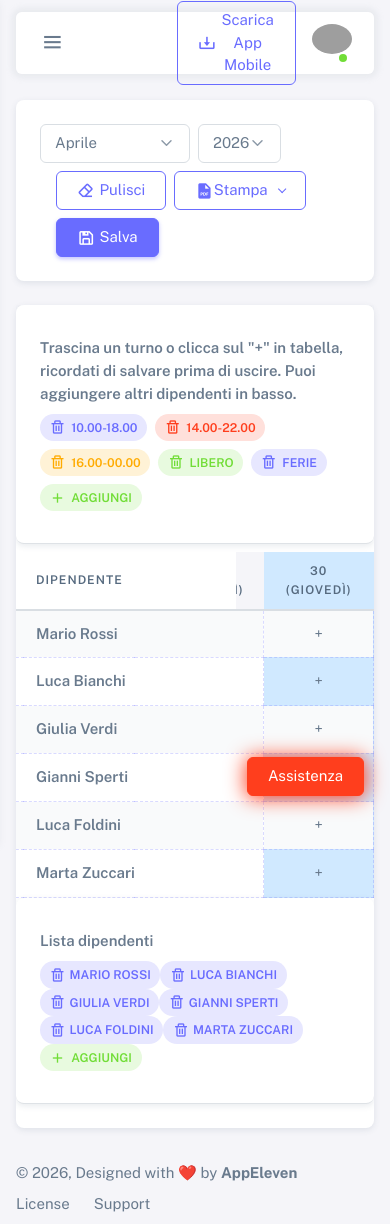
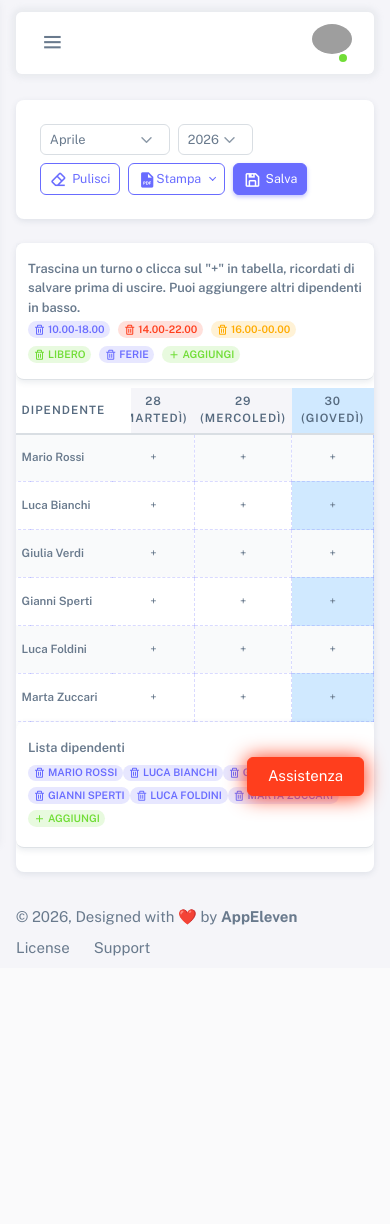
Before and after one commit to MauYellow/TeamTime, a Flask app: template templates/timeline.html in a window 390 px wide. After the commit the page ends 956 px from the top, so only its background shows below. Run offline with Flask 3, Linux system fonts and the light colour scheme; the template is opened without the code that fills it, so the values that code supplies are empty; some libraries are stand-ins or nearby versions; grey boxes are pictures that could not be loaded.

Commit message:
Fix mobile layout for timeline page
- Hide affiliate video and download button from navbar on mobile (d-none d-md-flex)
- Remove justify-content-between and ms-3 from toolbar so groups stack cleanly on small screens
- Add @media (max-width: 767.98px) rules: compact table cells, smaller shift badges, reduced card/button padding

Co-Authored-By: Claude Sonnet 4.6 <noreply@anthropic.com>

```diff
--- a/templates/timeline.html
+++ b/templates/timeline.html
@@ -124,6 +124,50 @@
             padding-bottom: 0.5rem;
             margin-bottom: 0.5rem;
             border-bottom: 1px solid #dee2e6;
+        }
+
+        /* ── Mobile responsive ── */
+        @media (max-width: 767.98px) {
+            /* Tabella: celle più compatte */
+            .table-turni th,
+            .table-turni td {
+                min-width: 82px !important;
+                font-size: 0.72rem;
+                padding: 0.3rem 0.35rem !important;
+            }
+            .table-turni th:first-child,
+            .table-turni td:first-child {
+                min-width: 115px !important;
+            }
+
+            /* Badge turni più piccoli */
+            .shift-badge {
+                font-size: 0.65rem !important;
+                padding: .15rem .35rem !important;
+                gap: .15rem !important;
+            }
+            .shift-badge .bx {
+                font-size: 0.75rem !important;
+            }
+
+            /* Card turni fissi: riduce padding */
+            .fixed-shifts-card .card-body {
+                padding: 0.5rem 0.75rem !important;
+            }
+            .fixed-shifts-card .mb-2.fw-semibold {
+                font-size: 0.8rem;
+                margin-bottom: 0.25rem !important;
+            }
+
+            /* Toolbar bottoni più compatti */
+            .turni-toolbar .btn {
+                font-size: 0.78rem;
+                padding: 0.3rem 0.55rem;
+            }
+            .turni-toolbar .form-select {
+                font-size: 0.8rem;
+                padding: 0.3rem 1.6rem 0.3rem 0.55rem;
+            }
         }
     </style>
 </head>
@@ -283,7 +327,7 @@
                         <ul class="navbar-nav flex-row align-items-center ms-auto">
 
                             <!-- Video Affiliato (dimensionata) -->
-                            <li class="nav-item d-flex align-items-center me-3">
+                            <li class="nav-item d-none d-md-flex align-items-center me-3">
                                 <a href="{{ url_for('programma_affiliato') }}" target="_blank">
                                     <video autoplay muted loop playsinline style="
                                                   max-height: 40px;
@@ -300,7 +344,7 @@
 
 
                             <!-- BUTTON -->
-                            <li class="nav-item me-3">
+                            <li class="nav-item d-none d-md-flex me-3">
                                 <a href="https://beacons.ai/teamtime" target="_blank"
                                     class="btn btn-outline-primary d-flex align-items-center">
                                     <i class="bx bx-download me-1"></i> Scarica App Mobile
@@ -357,17 +401,17 @@
 
                         <div class="card mb-4">
                             <div
-                                class="card-body d-flex flex-wrap align-items-center justify-content-between turni-toolbar">
+                                class="card-body d-flex flex-wrap align-items-center gap-2 turni-toolbar">
                                 <!-- Selettori mese/anno -->
-                                <div class="d-flex align-items-center gap-2 flex-nowrap">
+                                <div class="d-flex align-items-center gap-2">
                                     <select id="month-select" class="form-select"
-                                        style="max-width: 200px; min-width: 150px;"></select>
+                                        style="max-width: 200px; min-width: 130px;"></select>
                                     <select id="year-select" class="form-select"
-                                        style="max-width: 120px; min-width: 80px;"></select>
+                                        style="max-width: 110px; min-width: 75px;"></select>
                                 </div>
 
                                 <!-- Pulsanti -->
-                                <div class="d-flex flex-wrap gap-2 ms-3">
+                                <div class="d-flex flex-wrap gap-2">
                                     <button id="btn-clear" class="btn btn-outline-primary">
                                         <i class="bx bx-eraser me-1"></i>Pulisci
                                     </button>
```
